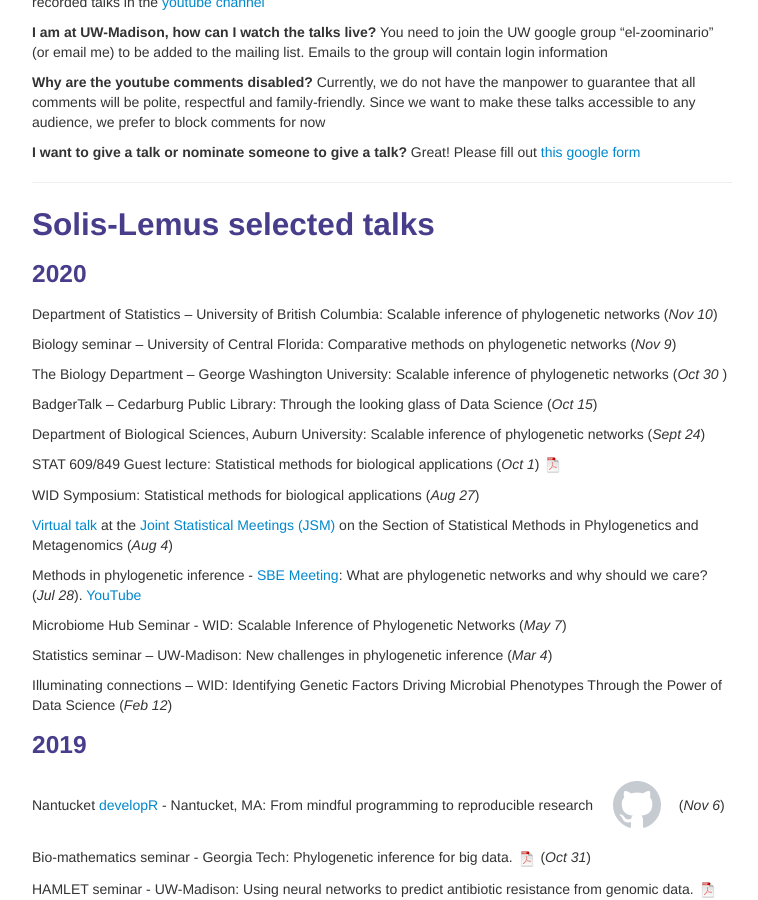
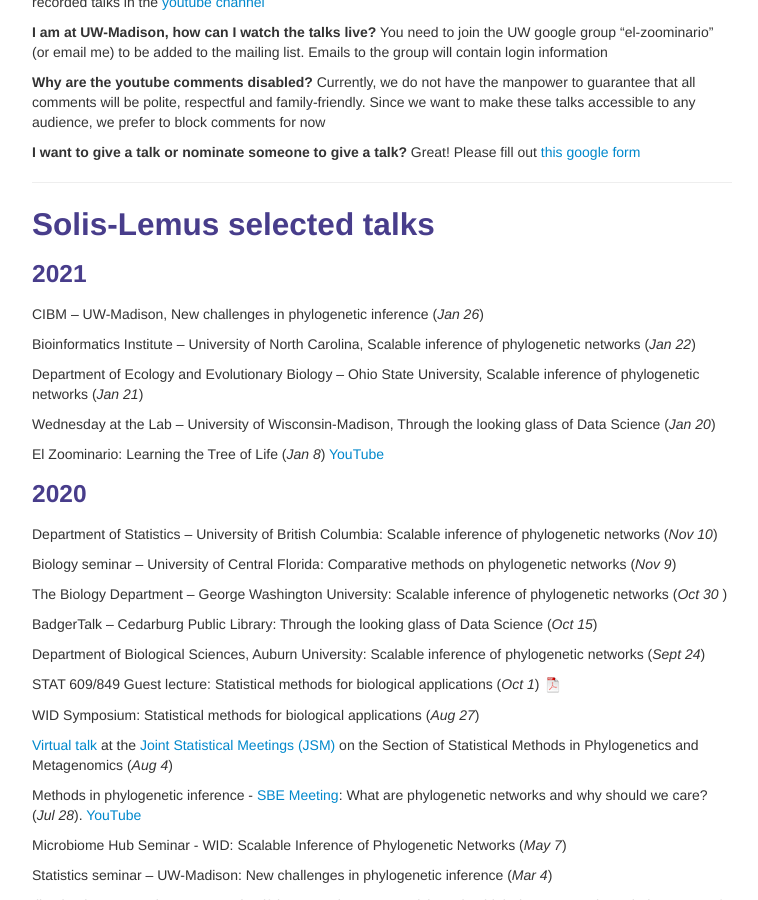
Before and after one commit to solislemuslab/solislemuslab.github.io, a Jekyll site: the page built from pages/talks.md, in a window 1280 px wide and 900 px high, scrolled down 432 px. Shown: the whole window, without its empty margins (258-1016 px from the left). Built offline with Jekyll 4.4.1, drawn with Linux system fonts in a browser that asks for light colours.

Commit message:
added talks

```diff
--- a/pages/talks.md
+++ b/pages/talks.md
@@ -36,6 +36,18 @@ Great! Please fill out [this google form](https://forms.gle/1kpZE1XrKe9YS9cHA)
 --------------------
 
 ## <a name="talks"></a>Solis-Lemus selected talks
+
+### 2021
+
+CIBM – UW-Madison, New challenges in phylogenetic inference (_Jan 26_)
+
+Bioinformatics Institute – University of North Carolina, Scalable inference of phylogenetic networks (_Jan 22_)
+
+Department of Ecology and Evolutionary Biology – Ohio State University, Scalable inference of phylogenetic networks (_Jan 21_)
+
+Wednesday at the Lab – University of Wisconsin-Madison, Through the looking glass of Data Science (_Jan 20_)
+
+El Zoominario: Learning the Tree of Life (_Jan 8_) [YouTube](https://www.youtube.com/watch?v=lAP8kpPa288&list=PL1AfUDnwvYbOA9rfrvyA2nR9SR0VYbklx&index=4&t=4s)
 
 ### 2020
 
```
